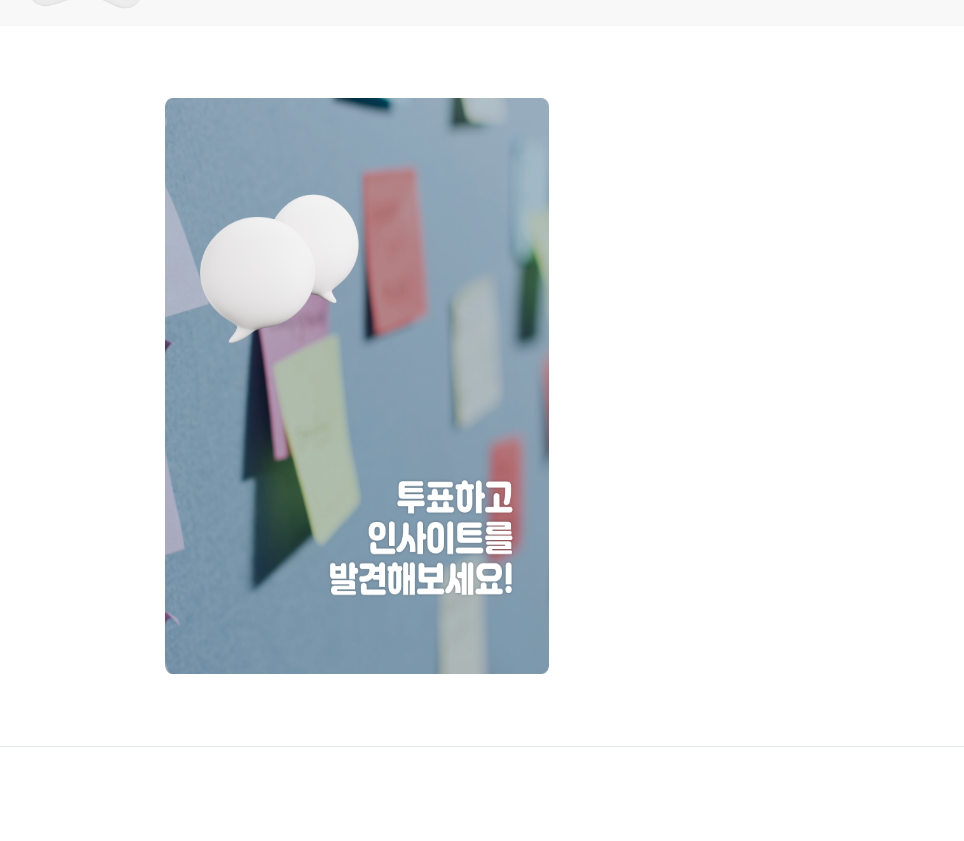
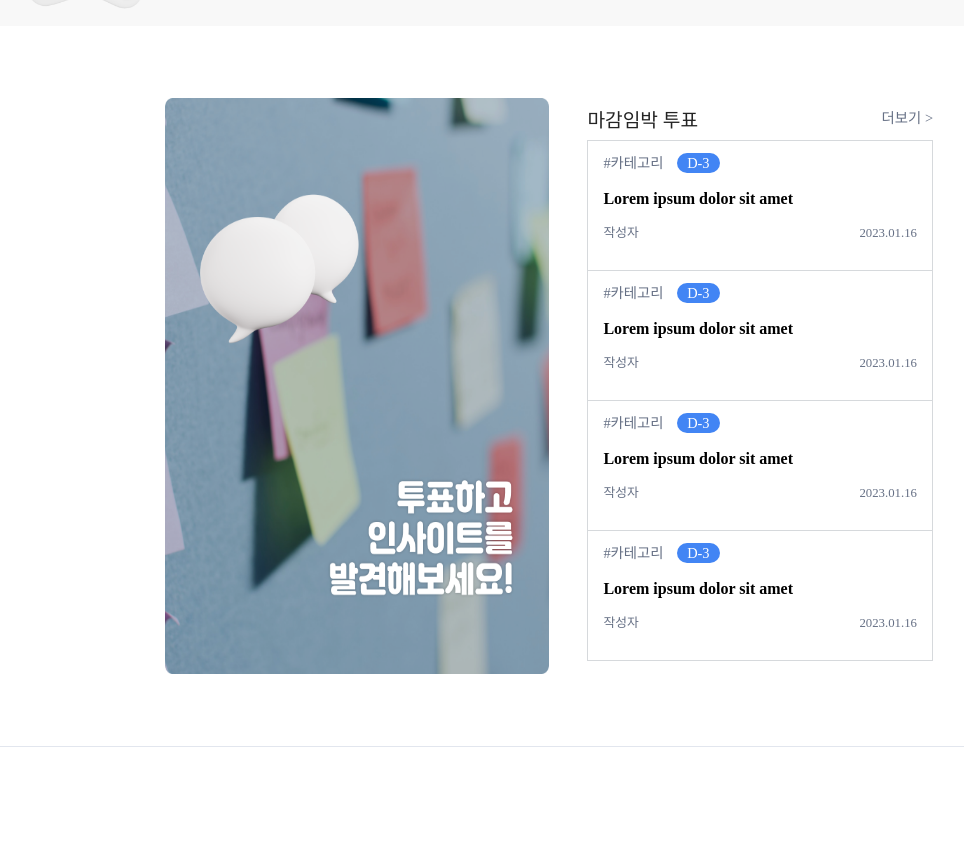
Before and after one commit to Team-Big-Dipper/UYouBooDan, a Next.js app in the folder FE/: page / in a window 1280 px wide. Shown: the part 1133-1974 px from the top of the page, without its empty margins (91-1055 px from the left). Built offline with nearby package versions, Linux system fonts and the light colour scheme; a web font is replaced by a local one.

Commit message:
:sparkles: feat: deadline 레이아웃 #12

```diff
--- a/FE/src/components/Main/style.ts
+++ b/FE/src/components/Main/style.ts
@@ -15,6 +15,11 @@ export const Tab = styled.div`
   border-radius: 50px;
   cursor: pointer;
   &:hover{
+    color: white;
+    background-color: #4285F4;
+    border: 1px solid #4285F4;
+  }
+  &.clicked{
     color: white;
     background-color: #4285F4;
     border: 1px solid #4285F4;
--- a/FE/src/pages/main/index.tsx
+++ b/FE/src/pages/main/index.tsx
@@ -103,13 +103,42 @@ function Main() {
     </S.HotContainer>
     <S.ImageDeadLineContainer>
       <S.ImageContainer></S.ImageContainer>
-      {/* <S.DeadLineContainer>
+      <S.DeadLineContainer>
         <S.DeadLineTitle>
           <div className='title'>마감임박 투표</div>
           <div className='more'>더보기 &gt;</div>
         </S.DeadLineTitle>
         <S.DeadLineTable>
           <S.DeadLineCards>
+            <tr>
+              <S.DeadLineCard className='top'>
+                <div>
+                  <S.CardTitle>#카테고리&nbsp;<span>D-3</span></S.CardTitle>
+                  <S.CardContent>
+                    Lorem ipsum dolor sit amet
+                  </S.CardContent>
+                </div>
+                <S.AuthorDay>
+                  작성자
+                  <span>2023.01.16</span>
+                </S.AuthorDay>
+              </S.DeadLineCard>
+            </tr>
+            <tr>
+              <S.DeadLineCard className='second'>
+                <div>
+                  <S.CardTitle>#카테고리&nbsp;<span>D-3</span></S.CardTitle>
+                  <S.CardContent>
+                    Lorem ipsum dolor sit amet
+                  </S.CardContent>
+                </div>
+                <S.AuthorDay>
+                  작성자
+                  <span>2023.01.16</span>
+                </S.AuthorDay>
+              </S.DeadLineCard>
+            </tr>
+            <tr>
               <S.DeadLineCard>
                 <div>
                   <S.CardTitle>#카테고리&nbsp;<span>D-3</span></S.CardTitle>
@@ -122,7 +151,9 @@ function Main() {
                   <span>2023.01.16</span>
                 </S.AuthorDay>
               </S.DeadLineCard>
-            <S.DeadLineCard>
+            </tr>
+            <tr>
+              <S.DeadLineCard className='bottom'>
                 <div>
                   <S.CardTitle>#카테고리&nbsp;<span>D-3</span></S.CardTitle>
                   <S.CardContent>
@@ -134,33 +165,10 @@ function Main() {
                   <span>2023.01.16</span>
                 </S.AuthorDay>
               </S.DeadLineCard>
-            <S.DeadLineCard>
-              <div>
-                <S.CardTitle>#카테고리&nbsp;<span>D-3</span></S.CardTitle>
-                <S.CardContent>
-                  Lorem ipsum dolor sit amet
-                </S.CardContent>
-              </div>
-              <S.AuthorDay>
-                작성자
-                <span>2023.01.16</span>
-              </S.AuthorDay>
-            </S.DeadLineCard>
-            <S.DeadLineCard>
-              <div>
-                <S.CardTitle>#카테고리&nbsp;<span>D-3</span></S.CardTitle>
-                <S.CardContent>
-                  Lorem ipsum dolor sit amet
-                </S.CardContent>
-              </div>
-              <S.AuthorDay>
-                작성자
-                <span>2023.01.16</span>
-              </S.AuthorDay>
-            </S.DeadLineCard>
+            </tr>
           </S.DeadLineCards>
         </S.DeadLineTable>
-      </S.DeadLineContainer> */}
+      </S.DeadLineContainer>
     </S.ImageDeadLineContainer>
   </S.MainContainer>
   );
--- a/FE/src/pages/main/style.ts
+++ b/FE/src/pages/main/style.ts
@@ -193,15 +193,20 @@ export const DeadLineTitle = styled.div`
     font-size: 0.9rem;
   }
 `;
-export const DeadLineTable = styled.table`
+export const DeadLineTable = styled.div`
   width: 100%;
 `;
-export const DeadLineCards = styled.tbody`
+export const DeadLineCards = styled.table`
+  /* display: flex;
+  flex-direction: column; */
+  display: table;
+  border-collapse: collapse;
+  width: 100%;
+  border-radius: 12px;
+`;
+export const DeadLineCard = styled.td`
   display: flex;
-  flex-direction: column;
-`;
-export const DeadLineCard = styled.tr`
-  display: flex;
+  display: table-cell;
   flex-direction: column;
   justify-content: space-between;
   height: 130px;
@@ -214,4 +219,12 @@ export const DeadLineCard = styled.tr`
   &:hover {
     border: 1px solid #4285F4;
   }
+  &.top{
+   border-top-left-radius : 12px;
+   border-top-right-radius: 12px;
+  }
+  &.bottom{
+    border-end-start-radius: 12px;
+    border-end-end-radius: 12px;
+  }
 `;
```
Lines whose indentation alone changed are shown as unchanged.
